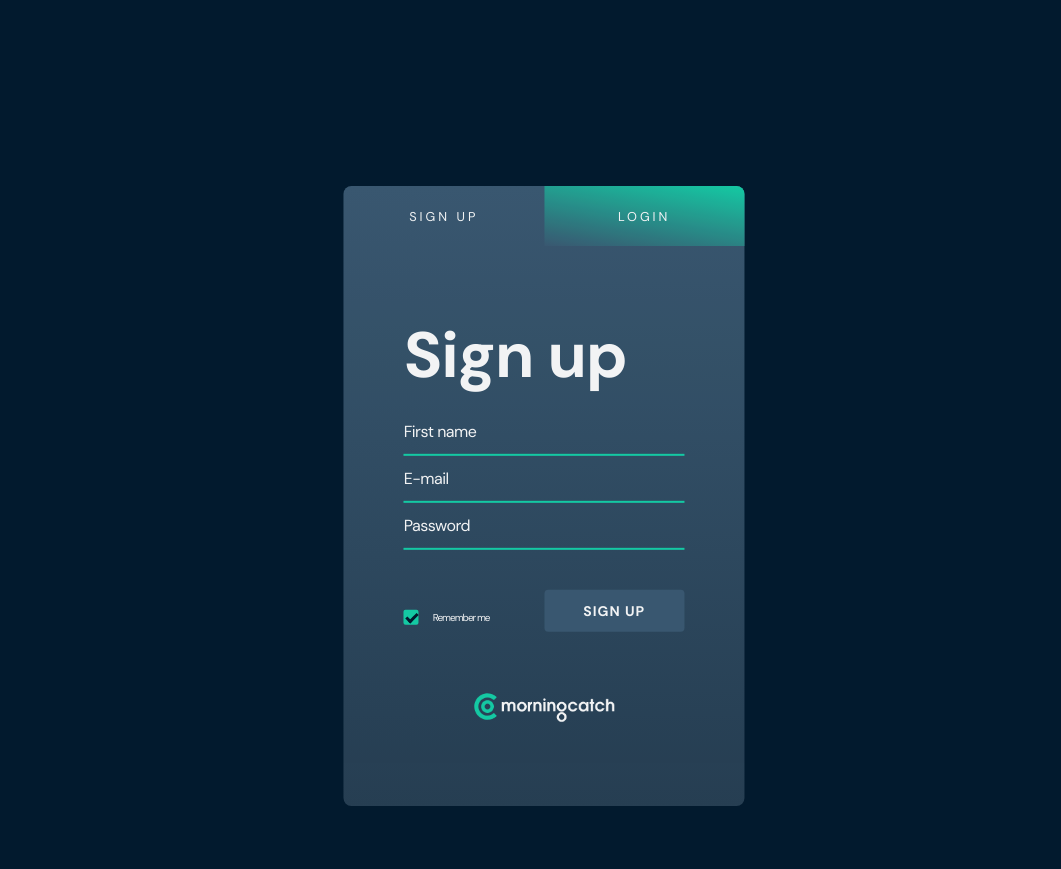
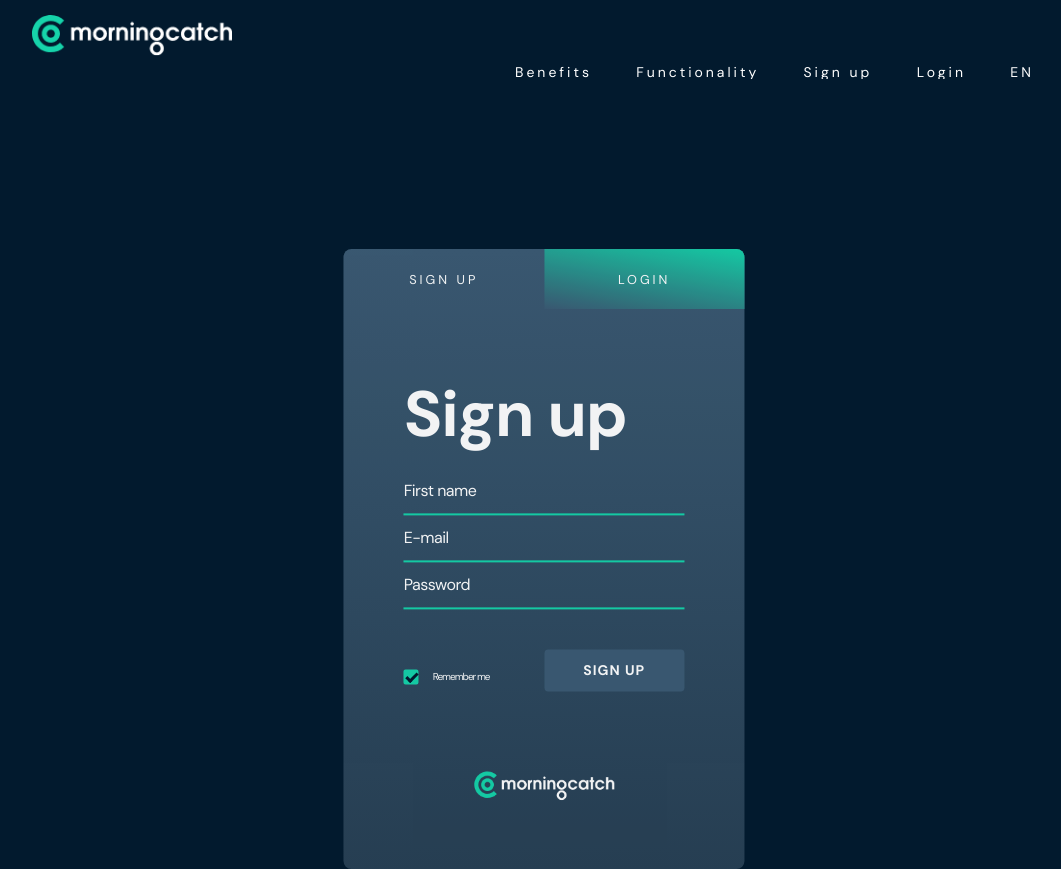
Before and after one commit to theaanderschou/morningcatch, a plain HTML site: page signup.html in a window 1280 px wide. Shown: the whole page, without its empty margins (96-1157 px from the left). Before the commit the page ends 806 px from the top, so only its background shows below. Drawn offline with Linux system fonts and the light colour scheme.

Commit message:
signup page incl

```diff
--- a/css/main.css
+++ b/css/main.css
@@ -922,6 +922,69 @@ footer .footer-some {
 
 
 
+
+/* SIGNUP PAGE*/
+
+
+/* Sign up nav */
+#signup-nav {
+    display: block;
+    width: 80%;
+    height: 6vh;
+    margin: 0 auto;
+    z-index: 5;
+    position: relative;
+    padding: 0% !important;
+    background: transparent !important;*/
+    background-color: teal;
+}
+
+.signup-logo {
+    width: 28%;
+    height: 40px;
+    margin-right: 50px;
+    margin-top: 15px;
+}
+
+.signup-logo img {
+    width: 200px;
+}
+
+.signup-navlinks {
+    width: 55%;
+    height: 6vh;
+    padding-top: 30px;
+    float: right;
+    display: flex;
+    position: relative;
+    top: 50%;
+    transform: translateY(-100%);
+    overflow-x: hidden;
+    justify-content: space-around;
+}
+
+.signup-navlinks li {
+    text-align: center;
+    z-index: 0;
+}
+
+.signup-navlinks li a {
+    width: 100%;
+    height: 100%;
+    overflow-x: hidden;
+}
+
+.signup-navlinks a {
+    color: var(--light);
+    text-decoration: none;
+    letter-spacing: 3px;
+    width: 100%;
+    height: 100%;
+    font-size: 14px;
+}
+
+
+/* Sign up card + form */
 .signup-row {
     position: relative;
     height: 620px;
@@ -979,7 +1042,8 @@ footer .footer-some {
     margin: auto;
     position: relative;
     top: 50%;
-    transform: translateY(-45%);
+    transform: translateY(-70%);
+    margin-bottom: 120px;
 }
 
 .signup-form, .signup-form input {
@@ -1024,7 +1088,7 @@ footer .footer-some {
 
   /* On mouse-over, add a grey background color */
   .rem-container:hover input ~ .checkmark {
-    background-color: #ccc;
+    background-color: var(--green);;
   }
 
   /* When the checkbox is checked, add a blue background */
@@ -1067,6 +1131,7 @@ footer .footer-some {
 .rem-container{
     float: left;
     width: 40%;
+    margin-bottom: 30px;
 }
 
 .signup-btn {
@@ -1076,7 +1141,7 @@ footer .footer-some {
 }
 
 .signup-image {
-    height: 196px;
+    height: 100px;
     position: relative;
     z-index: 1;
 }
@@ -1087,7 +1152,7 @@ footer .footer-some {
     top: 50%;
     transform: translate(-50%, -50%);
     z-index: 2;
-    max-width: 50%;
+    max-width: 35%;
     max-height: 70%;
 }
 
--- a/signup.html
+++ b/signup.html
@@ -26,6 +26,37 @@
 <body>
 
 
+    <nav id="signup-nav">
+
+        <a href="index.html">
+            <div class="signup-logo">
+                <img src="./img/morningcatch-logo-neg.png" alt="Morningcatch Logo">
+            </div>
+        </a>
+
+        <ul class="signup-navlinks">
+            <li>
+                <a href="https://morningcatch.dk#anchor1">Benefits</a>
+            </li>
+            <li>
+                <a href="https://morningcatch.dk#anchor3">Functionality</a>
+            </li>
+            <li>
+                <a href="#">Sign up</a>
+            </li>
+            <li>
+                <a href="#">Login</a>
+            </li>
+            <li>
+                <a href="#">EN</a>
+            </li>
+        </ul>
+
+    </nav>
+
+
+
+
     <div class="signup-row">
 
         <div class="signup-card">
@@ -46,9 +77,9 @@
 
                 <form action="signup.php" method="POST" class="signup-form">
 
-                    <input type="text" name="firstname" placeholder="First name">
-                    <input type="text" name="email" placeholder="E-mail">
-                    <input type="text" name="password" placeholder="Password">
+                    <input type="text" name="customer_firstname" placeholder="First name">
+                    <input type="text" name="customer_email" placeholder="E-mail">
+                    <input type="text" name="customer_password" placeholder="Password">
 
                     <div class="rem-btn">
                         <label class="rem-container">Remember me
@@ -61,11 +92,12 @@
                     </div>
                 </form>
 
-                <div class="signup-image">
-                    <img src="img/morningcatch-logo-neg.png" alt="">
-                </div>
+            </div>
 
+            <div class="signup-image">
+                <img src="img/morningcatch-logo-neg.png" alt="">
             </div>
+
         </div>
     </div>
 
```
Also changed, not shown: img/angle-small-right.png (added), img/human.png (added).
